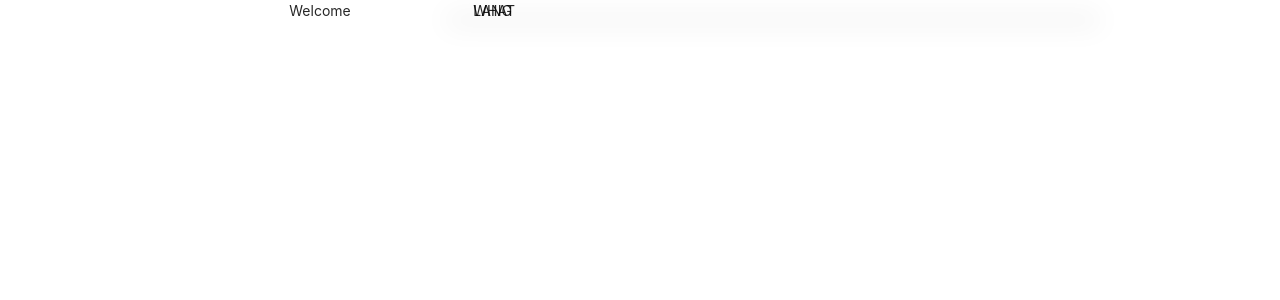
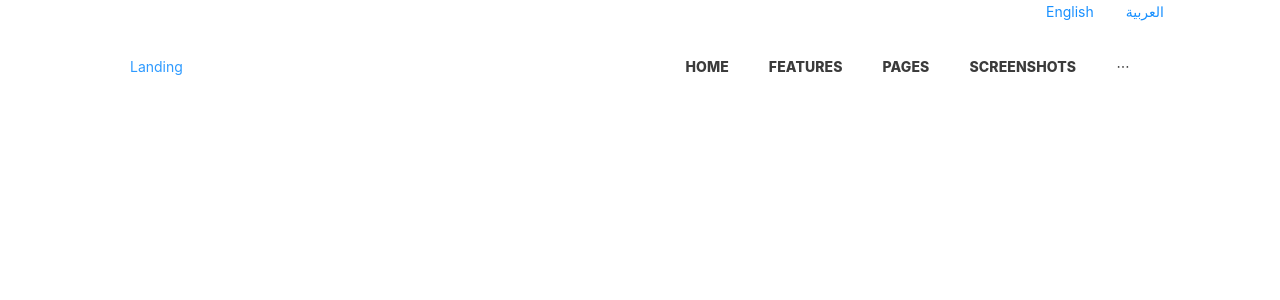
Before and after one commit to rafiksh/modern-landing, a React (Create React App) app: page / in a window 1280 px wide. Shown: the top 300 px of the page. Built offline with nearby package versions, Linux system fonts and the light colour scheme.

Commit message:
feat: navbar

```diff
--- a/src/App.css
+++ b/src/App.css
@@ -28,6 +28,21 @@
   color: #61dafb;
 }
 
+.language-header {
+  position: absolute;
+  background-color: transparent;
+  width: 100%;
+  z-index: 1000;
+  height: 20px;
+  padding: 0 100px;
+}
+
+.language-header > button {
+  padding-top: 0;
+  padding-bottom: 0;
+  height: 18px !important;
+}
+
 @keyframes App-logo-spin {
   from {
     transform: rotate(0deg);
--- a/src/features/landing/Landing.css
+++ b/src/features/landing/Landing.css
@@ -0,0 +1,68 @@
+.landing-page {
+  padding: 24px 80px;
+}
+
+.landing-header {
+  right: 80px;
+  left: 80px;
+  padding: 20px 50px;
+  z-index: 1000;
+  background-color: #ffffff !important;
+  opacity: 0.9;
+}
+
+.landing-navbar {
+  background: transparent !important;
+  border: none !important;
+}
+
+.landing-navbar .ant-menu-item,
+.landing-navbar .ant-menu-item.ant-menu-item-selected > a {
+  font-size: 14px;
+  font-weight: 800;
+  letter-spacing: 0.1px;
+  color: #4b4b4b !important;
+  border: none !important;
+}
+
+.mouse-scroll-icon {
+  text-align: center !important;
+}
+
+.footer-container {
+  background-color: #f3f3f3;
+  border-bottom-left-radius: 32px;
+  border-bottom-right-radius: 32px;
+}
+
+@media screen and (max-width: 414px) {
+  .landing-page {
+    padding: 0;
+  }
+
+  .landing-header {
+    right: 0;
+    left: 0;
+    border-top-left-radius: 0 !important;
+    border-top-right-radius: 0 !important;
+  }
+
+  .landing-top,
+  .footer-container,
+  .footer-overlay {
+    border-radius: 0;
+  }
+
+  .mouse-scroll-icon {
+    visibility: collapse;
+  }
+}
+
+.landing-drawer li.ant-menu-item.ant-menu-item-only-child {
+  text-align: center;
+}
+
+.landing-drawer
+  li.ant-menu-item.ant-menu-item-only-child.ant-menu-item-selected {
+  background-color: transparent;
+}
--- a/src/features/landing/Landing.i18n.js
+++ b/src/features/landing/Landing.i18n.js
@@ -5,8 +5,10 @@
 export const landingNameSpace = {
   en: {
     WELCOME: "Welcome",
+    LANDING: "Landing",
   },
   ar: {
     WELCOME: "اهلا",
+    LANDING: "Landing",
   },
 };
--- a/src/features/landing/Landing.js
+++ b/src/features/landing/Landing.js
@@ -1,28 +1,32 @@
 import React, { useEffect, useState } from "react";
 import { useTranslation } from "react-i18next";
-import { Col, Drawer, Menu, Row } from "antd";
+import { Col, Drawer, Menu, Row, Button } from "antd";
 import { HashLink } from "react-router-hash-link";
 
-import { StyledMenu } from "../../styled/menu/menu";
 import { AboutComponent } from "./landingComponents";
 
 import "./Landing.css";
+import { LinkButton } from "../../styled/button/button";
 
 const LandingComponent = () => {
-  const { t, i18n } = useTranslation();
+  const { t, i18n } = useTranslation(["landing"]);
 
   const [width, setWidth] = useState(window.innerWidth);
   const [isDrawerOpen, setIsDrawerOpen] = useState(false);
-
-  const toggleLanguage = () => {
-    i18n.changeLanguage(i18n.language === "en" ? "ar" : "en");
-    setIsDrawerOpen(false);
-  };
+  const [scrollPosition, setScrollPosition] = useState(0);
 
   useEffect(() => {
     const handleResize = () => setWidth(window.innerWidth);
     window.addEventListener("resize", handleResize);
     return () => window.removeEventListener("resize", handleResize);
+  }, []);
+
+  useEffect(() => {
+    const handleScroll = () => setScrollPosition(window.pageYOffset);
+    window.addEventListener("scroll", handleScroll, { passive: true });
+    return () => {
+      window.removeEventListener("scroll", handleScroll);
+    };
   }, []);
 
   const scrollWithOffset = (el) => {
@@ -31,35 +35,107 @@ const LandingComponent = () => {
     window.scrollTo({ top: yCoordinate + yOffset, behavior: "smooth" });
   };
 
-  const renderMenu = (mode = "vertical") => (
-    <StyledMenu mode={mode}>
-      <Menu.Item key="what">
-        <HashLink scroll={(el) => scrollWithOffset(el)} smooth to="#what">
-          {t("WHAT")}
+  const renderMenuItems = () => (
+    <>
+      <Menu.Item key="about">
+        <HashLink scroll={(el) => scrollWithOffset(el)} smooth to="#home">
+          {t("HOME")}
         </HashLink>
       </Menu.Item>
-
-      <Menu.Item key="lang" onClick={toggleLanguage}>
-        {t("LANG")}
+      <Menu.Item key="features">
+        <HashLink scroll={(el) => scrollWithOffset(el)} smooth to="#features">
+          {t("FEATURES")}
+        </HashLink>
       </Menu.Item>
-    </StyledMenu>
+      <Menu.Item key="pages">
+        <HashLink scroll={(el) => scrollWithOffset(el)} smooth to="#pages">
+          {t("PAGES")}
+        </HashLink>
+      </Menu.Item>
+      <Menu.Item key="screenshots">
+        <HashLink
+          scroll={(el) => scrollWithOffset(el)}
+          smooth
+          to="#screenshots"
+        >
+          {t("SCREENSHOTS")}
+        </HashLink>
+      </Menu.Item>
+      <Menu.Item key="pricing">
+        <HashLink scroll={(el) => scrollWithOffset(el)} smooth to="#pricing">
+          {t("PRICING")}
+        </HashLink>
+      </Menu.Item>
+      <Menu.Item key="contact">
+        <HashLink scroll={(el) => scrollWithOffset(el)} smooth to="#contact">
+          {t("CONTACT")}
+        </HashLink>
+      </Menu.Item>
+    </>
   );
   return (
     <>
-      <Row align="middle" justify="center">
-        <Col xs={5}>
-          <AboutComponent />
-        </Col>
-        <Col xs={12}>{renderMenu("horizental")}</Col>
+      <Row className="language-header" justify={"end"}>
+        <LinkButton
+          onClick={() => {
+            i18n.changeLanguage("en");
+          }}
+        >
+          English
+        </LinkButton>
+        <LinkButton
+          onClick={() => {
+            i18n.changeLanguage("ar");
+          }}
+        >
+          العربية
+        </LinkButton>
       </Row>
+      <div className="landing-page">
+        <Row
+          className="landing-header"
+          justify="space-between"
+          align="middle"
+          style={
+            scrollPosition > 32 && {
+              position: "fixed",
+              top: 0,
+            }
+          }
+        >
+          <Col>
+            <HashLink scroll={(el) => scrollWithOffset(el)} smooth to="#">
+              <div className="logo">{t("LANDING")}</div>
+            </HashLink>
+          </Col>
+          <Col>
+            {width > 1230 && (
+              <Menu mode="horizontal" className="landing-navbar">
+                {renderMenuItems()}
+              </Menu>
+            )}
+
+            {width <= 1230 && (
+              <Button onClick={() => setIsDrawerOpen(true)}>Bye</Button>
+            )}
+          </Col>
+        </Row>
+        <div style={{ height: "1200px" }} />
+        <div id="pricing"></div>
+
+        <div style={{ height: "1200px" }} />
+        {/* </Col> */}
+      </div>
+
       <Drawer
+        className="landing-drawer"
         closeIcon={<>hi</>}
-        placement={i18n.language === "en" ? "left" : "right"}
+        placement="right"
         closable={true}
         onClose={() => setIsDrawerOpen(false)}
-        visible={isDrawerOpen && width <= 1200}
+        visible={isDrawerOpen && width <= 1230}
       >
-        {renderMenu()}
+        <Menu className="landing-navbar">{renderMenuItems()}</Menu>
       </Drawer>
     </>
   );
--- a/src/styled/button/button.js
+++ b/src/styled/button/button.js
@@ -1,7 +1,7 @@
 import React from "react";
 import { Button, Space } from "antd";
 
-import styles from "./button.module.css";
+import styles from "./button.css";
 
 const sizes = { small: "28px", middle: "38px", large: "50px" };
 
--- a/src/styled/menu/menu.js
+++ /dev/null
@@ -1,13 +0,0 @@
-import React from "react";
-import Menu from "antd/lib/menu";
-
-import "./menu.css";
-
-const StyledMenu = ({ children, ...props }) => {
-  return (
-    <Menu style={{ backgroundColor: "red" }} {...props}>
-      {children}
-    </Menu>
-  );
-};
-export { StyledMenu };
```
Also changed, not shown: src/features/landing/Landing copy.js (added, +68 -0 lines), src/styled/menu/menu.css (deleted).
